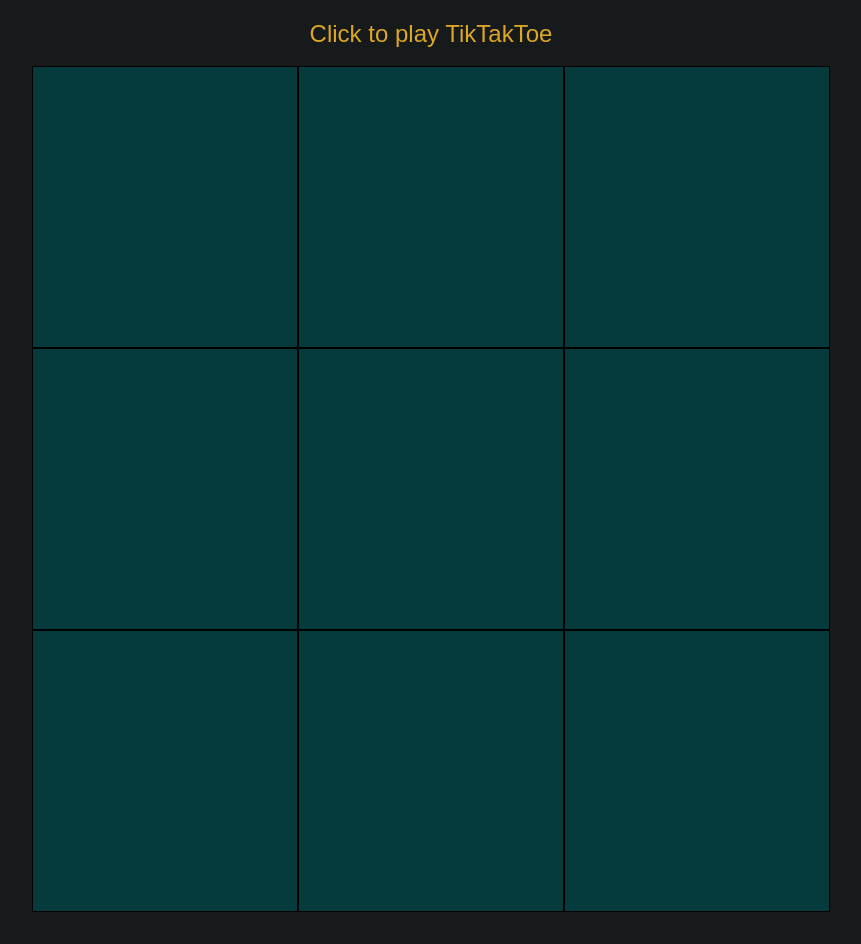
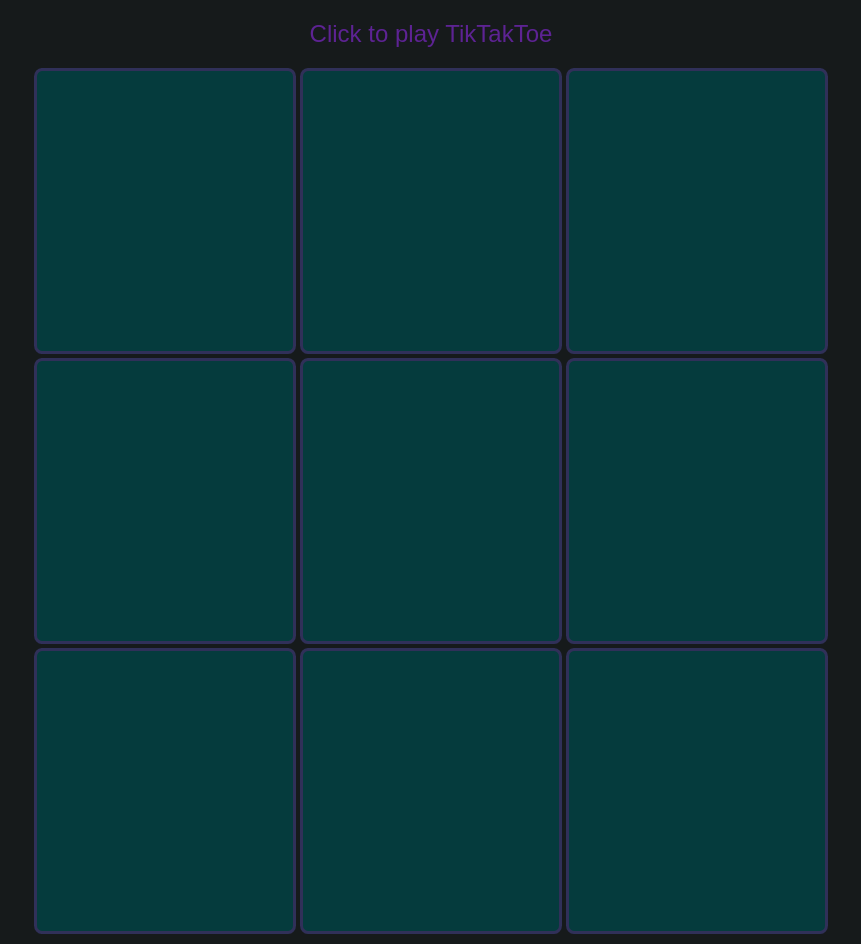
Before and after one commit to koneshna/tiktaktoe, a plain HTML site: page index.html in a window 1280 px wide. Shown: the whole page, without its empty margins (214-1075 px from the left). Before the commit the page ends 920 px from the top, so only its background shows below. Drawn offline with Linux system fonts and the light colour scheme.

Commit message:
morecolors

```diff
--- a/style.css
+++ b/style.css
@@ -7,6 +7,9 @@
     font-size: 80px;
     text-align: center;
     background-color:rgb(5,59,61);
+    border: 3px solid rgb(48, 48, 89);
+    margin: 2px;
+    border-radius:3%;
   }
 
 body {
@@ -16,12 +19,14 @@ body {
 
 .row {
     clear: both;
-    color:rgb(85, 85, 173);
+    color:rgb(136, 136, 188);
     display:flex;
     justify-content: center;
     align-content: center;
     flex-wrap: wrap;
     inline-size: 266px;
+
+
   }
 
 .click-to-play {
@@ -32,11 +37,12 @@ body {
 .header{
   display: flex;
   justify-content: center;
-  color: #dda627;
+  color: #5d2393;
   margin-left: 10px;
   font-size: x-large;
   font-family: sans-serif;
   margin-top: 20px;
+
 }
 .board{
   display: flex;
```
Also changed, not shown: script.js (line endings or trailing spaces).
